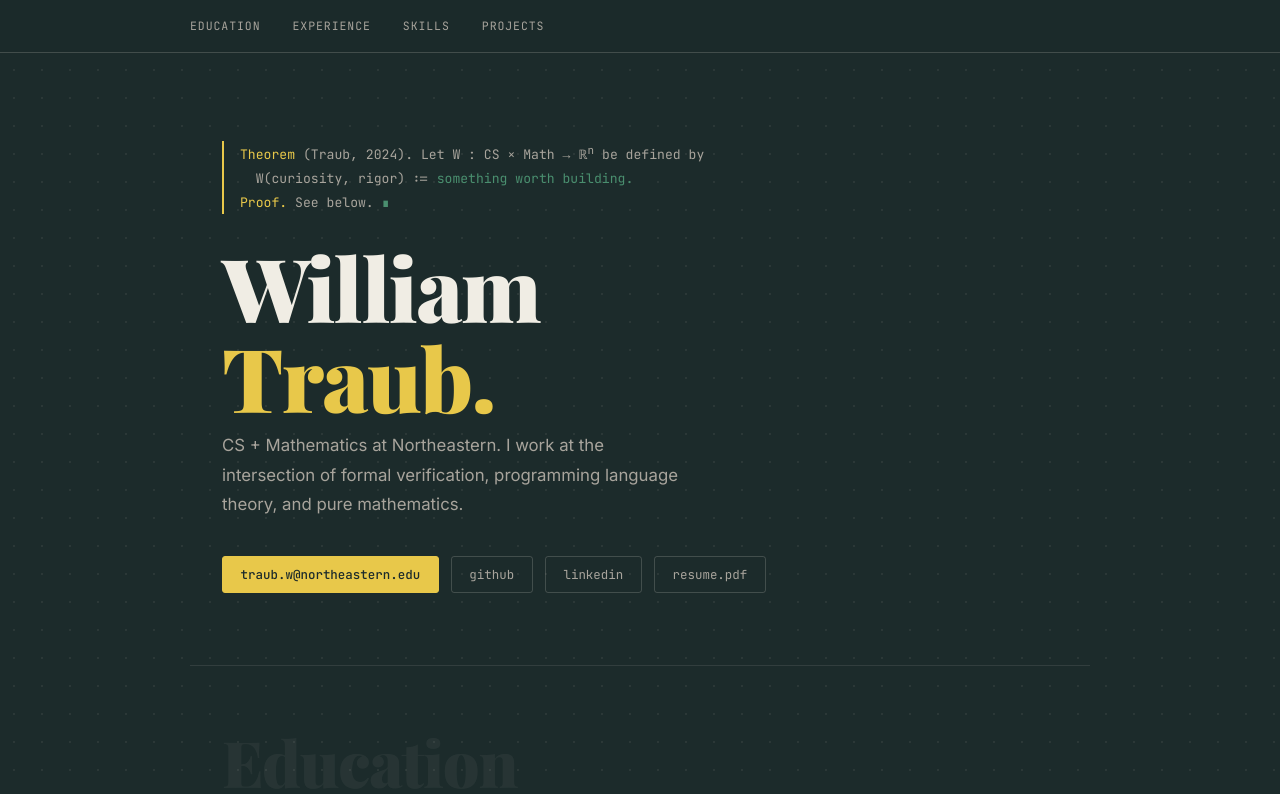
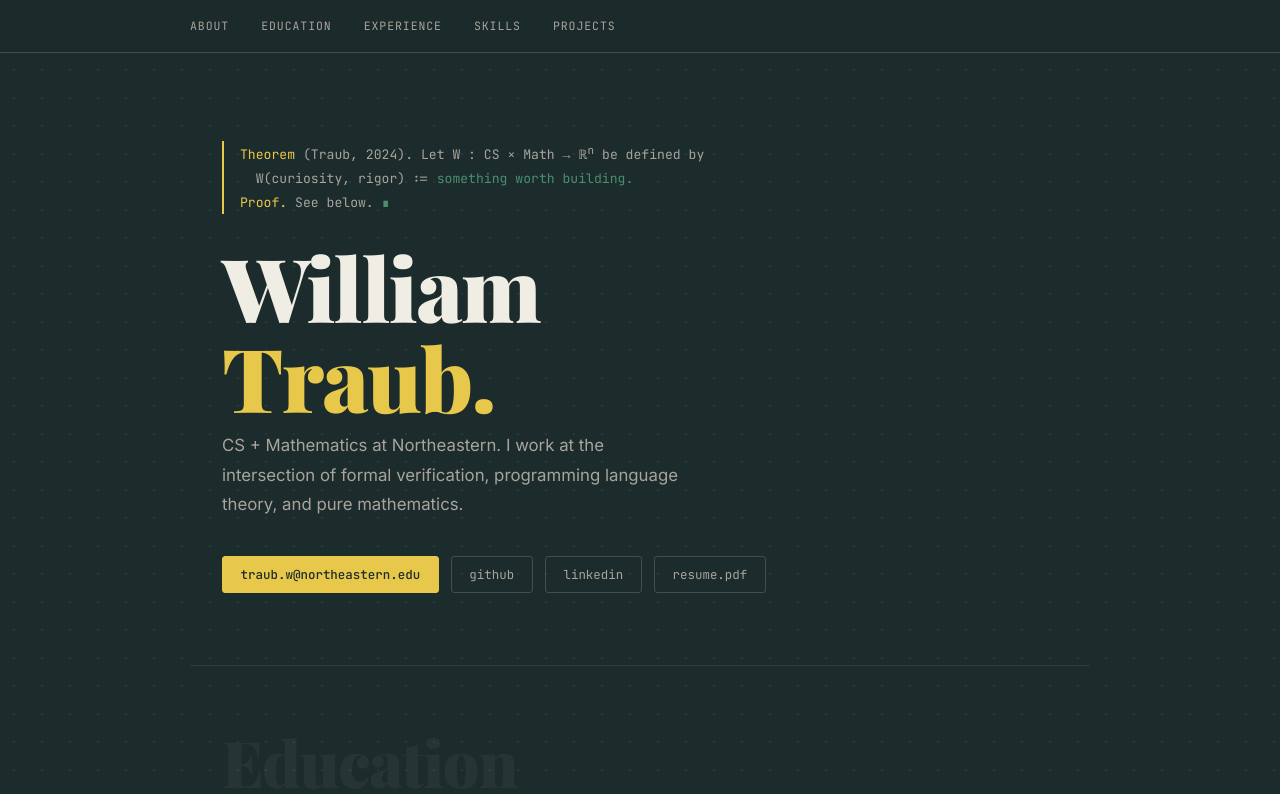
Before and after one commit to WilliamTraub/my-portfolio, a React (Vite) app: page / in a window 1280 px wide. Shown: the top 794 px of the page. Built offline with nearby package versions, Linux system fonts and the light colour scheme.

Commit message:
chore(nav): add About link to navigation

```diff
--- a/src/components/Nav.jsx
+++ b/src/components/Nav.jsx
@@ -4,6 +4,7 @@ export default function Nav() {
   return (
     <nav className={styles.nav}>
       <div className={styles.inner}>
+        <a href="#about">About</a>
         <a href="#education">Education</a>
         <a href="#experience">Experience</a>
         <a href="#skills">Skills</a>
```
